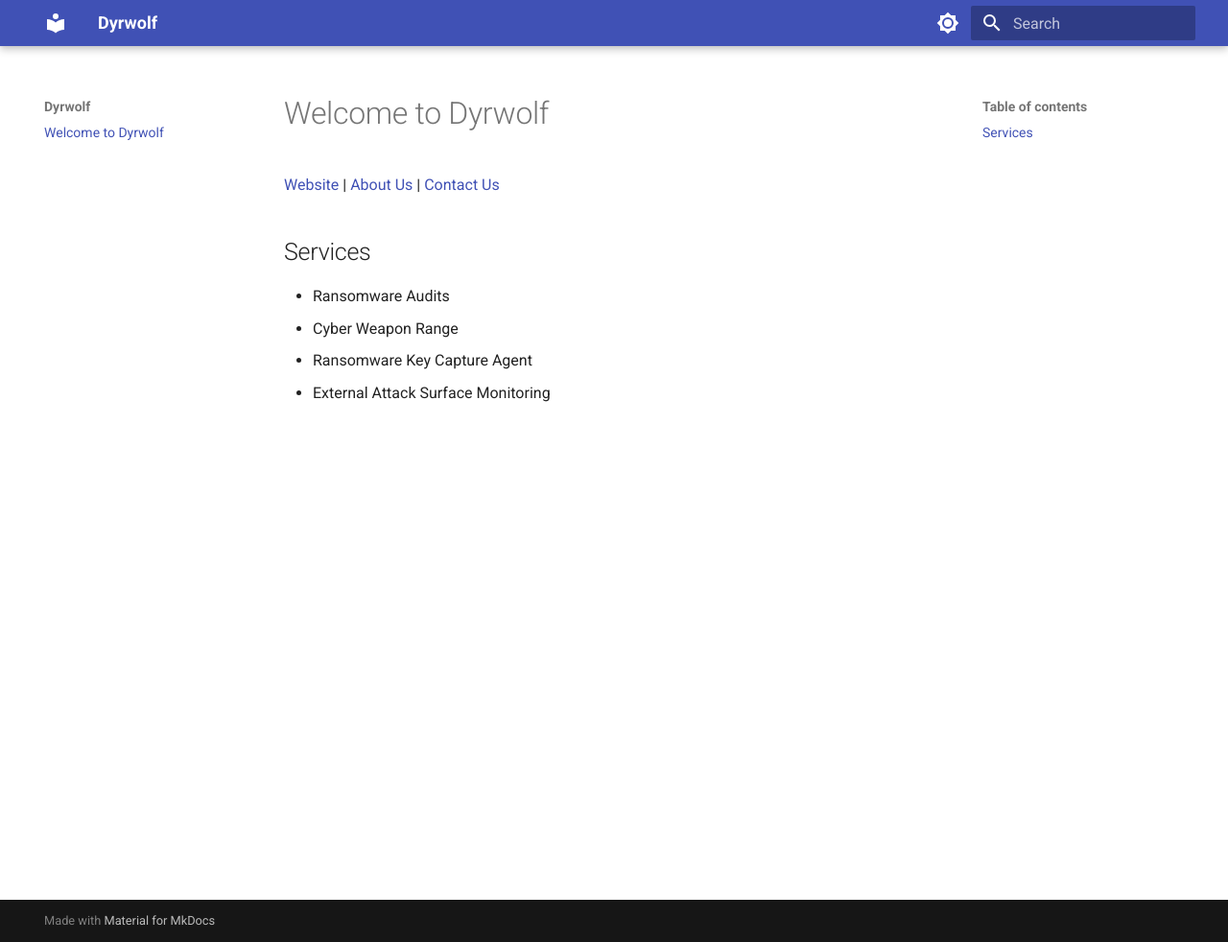
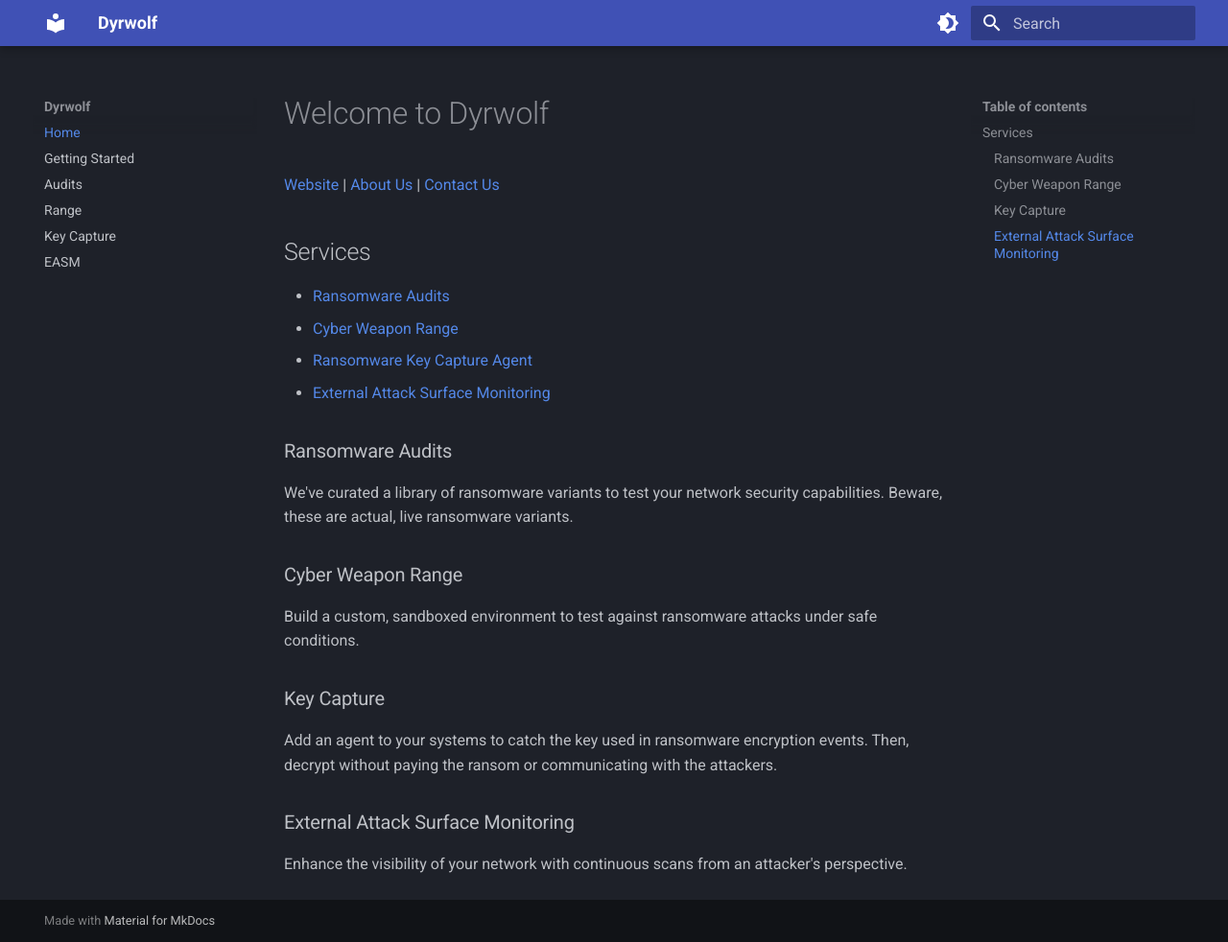
Before and after one commit to dyrwolf/documentation, an MkDocs documentation site: the page built from docs/index.md, in a window 1280 px wide and 982 px high. Shown: the whole window at 96% size. Built offline with MkDocs 1.6.1 and Material for MkDocs 9.7.7, drawn with Linux system fonts in a browser that asks for light colours.

Commit message:
Half way to an initial release

```diff
--- /dev/null
+++ b/docs/capture.md
@@ -0,0 +1 @@
+# Ransomware Key Capture
--- /dev/null
+++ b/docs/easm.md
@@ -0,0 +1 @@
+# External Attack Surface Monitoring
--- a/docs/index.md
+++ b/docs/index.md
@@ -4,7 +4,19 @@
 
 ## Services
 
-* Ransomware Audits
-* Cyber Weapon Range
-* Ransomware Key Capture Agent
-* External Attack Surface Monitoring
+* [Ransomware Audits](audits)
+* [Cyber Weapon Range](range)
+* [Ransomware Key Capture Agent](capture)
+* [External Attack Surface Monitoring](easm)
+
+### Ransomware Audits
+We've curated a library of ransomware variants to test your network security capabilities. Beware, these are actual, live ransomware variants.
+
+### Cyber Weapon Range
+Build a custom, sandboxed environment to test against ransomware attacks under safe conditions.
+
+### Key Capture
+Add an agent to your systems to catch the key used in ransomware encryption events. Then, decrypt without paying the ransom or communicating with the attackers.
+
+### External Attack Surface Monitoring
+Enhance the visibility of your network with continuous scans from an attacker's perspective.
--- a/mkdocs.yml
+++ b/mkdocs.yml
@@ -1,16 +1,22 @@
 site_name: Dyrwolf
+nav:
+  - Home: index.md
+  - Getting Started: getting-started.md
+  - Audits: audits.md
+  - Range: range.md
+  - Key Capture: capture.md
+  - EASM: easm.md
 theme:
   name: material
   palette:
+    # Palette toggle for dark mode
+    - scheme: slate
+      toggle:
+        icon: material/brightness-4
+        name: Switch to light mode
 
     # Palette toggle for light mode
     - scheme: default
       toggle:
         icon: material/brightness-7
         name: Switch to dark mode
-
-    # Palette toggle for dark mode
-    - scheme: slate
-      toggle:
-        icon: material/brightness-4
-        name: Switch to light mode
```
Also changed, not shown: docs/audits.md (added, +18 -0 lines), docs/getting-started.md (added, +13 -0 lines), docs/range.md (added, +30 -0 lines).
